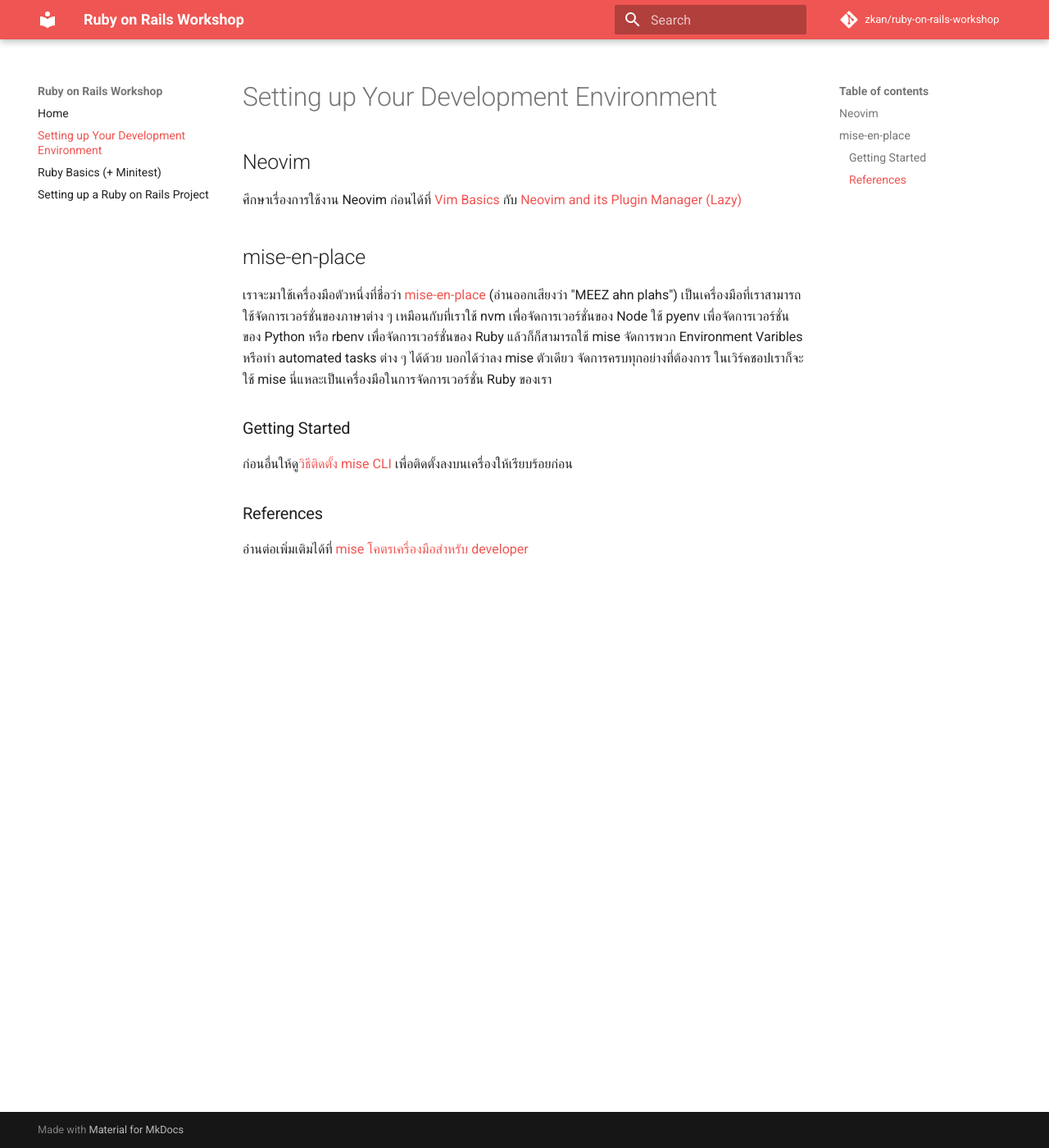
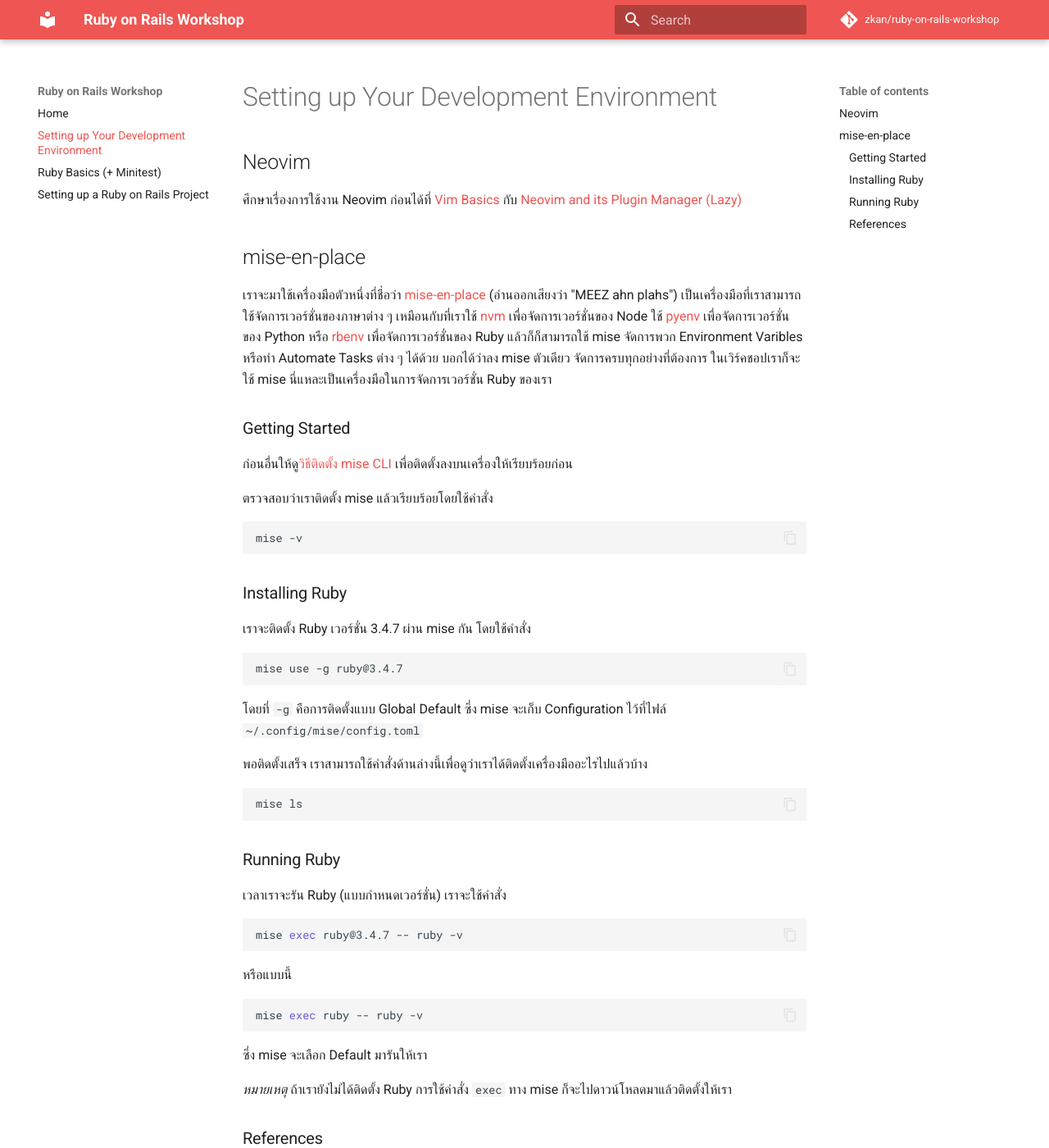
Before and after one commit to zkan/rails-unpacked-and-demystified-workshop, an MkDocs documentation site: the page built from docs/setting-up-your-development-environment.md, in a window 1280 px wide and 1400 px high. Shown: the whole window at 82% size. Built offline with MkDocs 1.6.1 and Material for MkDocs 9.7.7, drawn with Linux system fonts in a browser that asks for light colours; comment, search, counter and statistics services are not loaded.

Commit message:
Make first pass

````diff
--- a/docs/setting-up-your-development-environment.md
+++ b/docs/setting-up-your-development-environment.md
@@ -11,11 +11,13 @@
 
 เราจะมาใช้เครื่องมือตัวหนึ่งที่ชื่อว่า
 [mise-en-place](https://mise.jdx.dev/){target=_blank} (อ่านออกเสียงว่า "MEEZ ahn
-plahs") เป็นเครื่องมือที่เราสามารถใช้จัดการเวอร์ชั่นของภาษาต่าง ๆ เหมือนกับที่เราใช้ nvm
-เพื่อจัดการเวอร์ชั่นของ Node ใช้ pyenv เพื่อจัดการเวอร์ชั่นของ Python หรือ rbenv
-เพื่อจัดการเวอร์ชั่นของ Ruby แล้วก็ก็สามารถใช้ mise จัดการพวก Environment Varibles หรือทำ
-automated tasks ต่าง ๆ ได้ด้วย บอกได้ว่าลง mise ตัวเดียว จัดการครบทุกอย่างที่ต้องการ
-ในเวิร์คชอปเราก็จะใช้ mise นี่แหละเป็นเครื่องมือในการจัดการเวอร์ชั่น Ruby ของเรา
+plahs") เป็นเครื่องมือที่เราสามารถใช้จัดการเวอร์ชั่นของภาษาต่าง ๆ เหมือนกับที่เราใช้
+[nvm](https://github.com/nvm-sh/nvm){target=_blank} เพื่อจัดการเวอร์ชั่นของ Node ใช้
+[pyenv](https://github.com/pyenv/pyenv){target=_blank} เพื่อจัดการเวอร์ชั่นของ Python
+หรือ [rbenv](https://github.com/rbenv/rbenv){target=_blank} เพื่อจัดการเวอร์ชั่นของ
+Ruby แล้วก็ก็สามารถใช้ mise จัดการพวก Environment Varibles หรือทำ Automate Tasks ต่าง ๆ
+ได้ด้วย บอกได้ว่าลง mise ตัวเดียว จัดการครบทุกอย่างที่ต้องการ ในเวิร์คชอปเราก็จะใช้ mise
+นี่แหละเป็นเครื่องมือในการจัดการเวอร์ชั่น Ruby ของเรา
 
 ### Getting Started
 
@@ -23,6 +25,47 @@
 CLI](https://mise.jdx.dev/getting-started.html#installing-mise-cli){target=_blank}
 เพื่อติดตั้งลงบนเครื่องให้เรียบร้อยก่อน
 
+ตรวจสอบว่าเราติดตั้ง mise แล้วเรียบร้อยโดยใช้คำสั่ง
+
+```bash
+mise -v
+```
+
+### Installing Ruby
+
+เราจะติดตั้ง Ruby เวอร์ชั่น 3.4.7 ผ่าน mise กัน โดยใช้คำสั่ง
+
+```bash
+mise use -g ruby@3.4.7
+```
+
+โดยที่ `-g` คือการติดตั้งแบบ Global Default ซึ่ง mise จะเก็บ Configuration ไว้ที่ไฟล์
+`~/.config/mise/config.toml`
+
+พอติดตั้งเสร็จ เราสามารถใช้คำสั่งด้านล่างนี้เพื่อดูว่าเราได้ติดตั้งเครื่องมืออะไรไปแล้วบ้าง
+
+```bash
+mise ls
+```
+
+### Running Ruby
+
+เวลาเราจะรัน Ruby (แบบกำหนดเวอร์ชั่น) เราจะใช้คำสั่ง
+
+```bash
+mise exec ruby@3.4.7 -- ruby -v
+```
+
+หรือแบบนี้
+
+```bash
+mise exec ruby -- ruby -v
+```
+
+ซึ่ง mise จะเลือก Default มารันให้เรา
+
+*หมายเหตุ* ถ้าเรายังไม่ได้ติดตั้ง Ruby การใช้คำสั่ง `exec` ทาง mise
+ก็จะไปดาวน์โหลดมาแล้วติดตั้งให้เรา
 
 ### References
 
````
